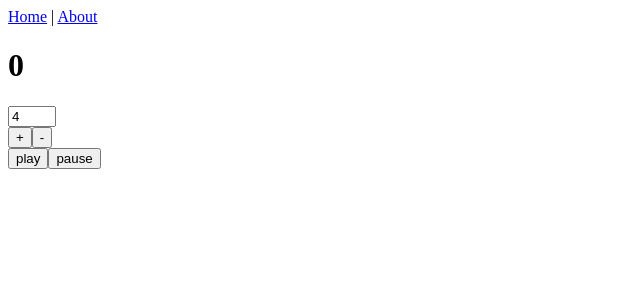
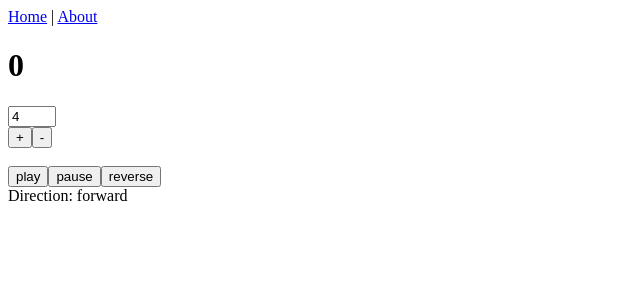
Before and after one commit to Cortrah/vue-x-com, a Vue app: page /#/ in a window 1280 px wide. Shown: the top 300 px of the page, without its empty margins (0-640 px from the left). Built offline with nearby package versions, Linux system fonts and the light colour scheme.

Commit message:
Change to do/undo and add reverse

```diff
--- a/src/commands/AddSome.js
+++ b/src/commands/AddSome.js
@@ -9,4 +9,9 @@ export default class AddSome extends Command{
     do(state){
         state.counter += this.data.amt;
     }
+
+    undo(state){
+        state.counter -= this.data.amt;
+    }
+
 }
--- a/src/commands/DecSome.js
+++ b/src/commands/DecSome.js
@@ -9,4 +9,8 @@ export default class DecSome extends Command{
     do(state){
         state.counter -= this.data.amt;
     }
+
+    undo(state){
+        state.counter += this.data.amt;
+    }
 }
--- a/src/main/Queue.js
+++ b/src/main/Queue.js
@@ -4,6 +4,7 @@ export default class Queue {
         this.playhead = playHead;
         this.commands = commands;
         this.isRunning = false;
+        this.direction = 'forward'; // or 'reverse'
     }
 
     add(command) {
@@ -12,6 +13,7 @@ export default class Queue {
 
     async play() {
         this.isRunning = true;
+        if(this.direction === 'forward'){
             while(this.isRunning && (this.playhead < this.commands.length)){
                 let promise = new Promise((resolve, reject) => {
                     setTimeout(() => resolve(true), 1000);
@@ -21,8 +23,22 @@ export default class Queue {
 
                 // and get and execute a command
                 let command = this.commands[this.playhead];
-            command.data.context.commit("Run", command);
+                command.data.context.commit("Do", command);
                 this.playhead++;
+            }
+        } else {
+            while(this.isRunning && (this.playhead > 0)){
+                let promise = new Promise((resolve, reject) => {
+                    setTimeout(() => resolve(true), 1000);
+                });
+                // wait for the promise to resolve
+                let result = await promise;
+
+                // and get and execute a command
+                this.playhead--;
+                let command = this.commands[this.playhead];
+                command.data.context.commit("Undo", command);
+            }
         }
        this.pause()
     }
@@ -30,4 +46,12 @@ export default class Queue {
     pause() {
         this.isRunning = false;
     }
+
+    reverse() {
+        if(this.direction === 'forward'){
+            this.direction = 'reverse'
+        } else {
+            this.direction = 'forward'
+        }
+    }
 };
--- a/src/store.js
+++ b/src/store.js
@@ -10,8 +10,11 @@ export default new Vuex.Store({
     actions: {
     },
     mutations: {
-        Run(state, command) {
+        Do(state, command) {
             command.do(state)
+        },
+        Undo(state, command) {
+            command.undo(state)
         }
     }
 })
--- a/src/views/Home.vue
+++ b/src/views/Home.vue
@@ -1,6 +1,7 @@
  <template>
     <div class="home">
         <CountController/>
+        Direction: {{queue.direction}}
     </div>
 </template>
 
@@ -19,7 +20,7 @@
         data () {
             return {
                 queue: new Queue(),
-                eventList: ['Enqueue', 'Play', 'Pause'],
+                eventList: ['Enqueue', 'Play', 'Pause', 'Reverse'],
             }
         },
 
@@ -52,6 +53,10 @@
                         this.queue.pause();
                         break;
                     }
+                    case 'Reverse': {
+                        this.queue.reverse();
+                        break;
+                    }
                 }
             },
         }
--- a/src/views/components/CountController.vue
+++ b/src/views/components/CountController.vue
@@ -10,11 +10,15 @@
             -
         </button>
         <br/>
+        <br/>
         <button @click.prevent="play()">
             play
         </button>
         <button @click.prevent="pause()">
             pause
+        </button>
+        <button @click.prevent="reverse()">
+            reverse
         </button>
     </div>
 </template>
@@ -43,6 +47,9 @@
             },
             pause: function () {
                 this.$bus.$emit("Pause");
+            },
+            reverse: function () {
+                this.$bus.$emit("Reverse");
             }
         }
     });
```
Lines whose indentation alone changed are shown as unchanged.
